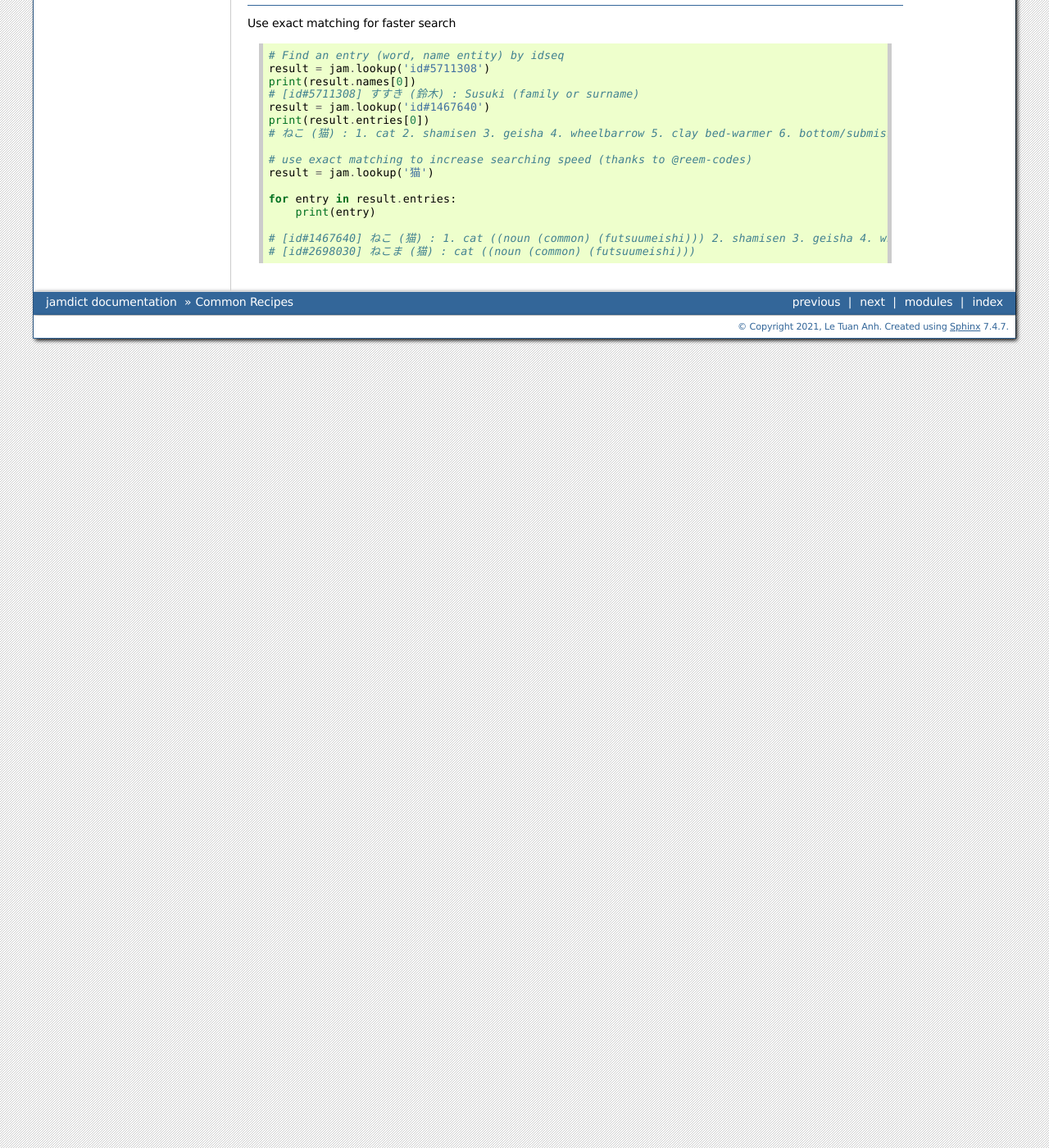
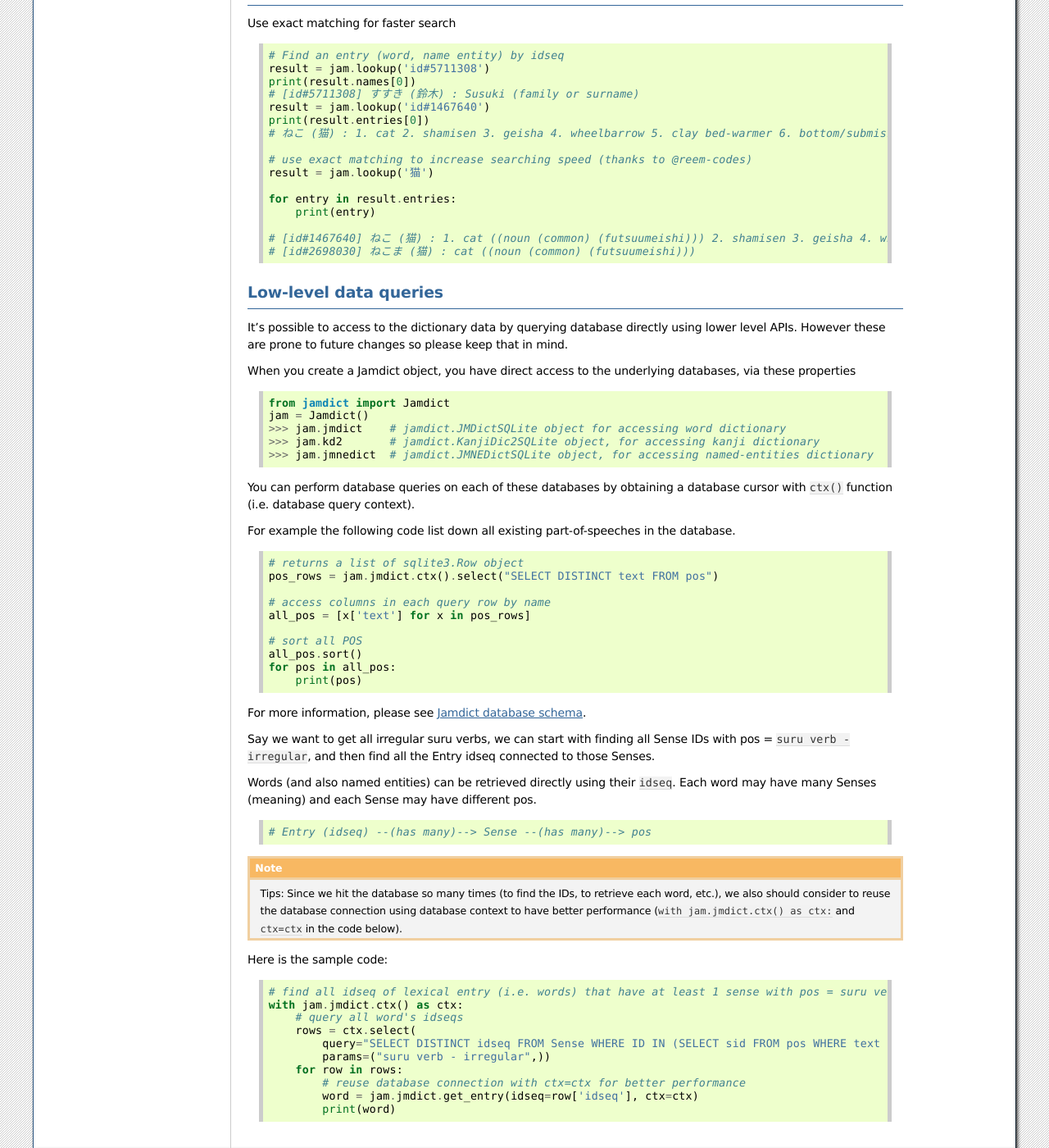
Before and after one commit to neocl/jamdict, a Sphinx documentation site: the page built from docs/recipes.rst, in a window 1280 px wide and 1400 px high, scrolled down 1286 px. Shown: the whole window at 82% size. Built offline with Sphinx 7.4.7, drawn with Linux system fonts in a browser that asks for light colours; some of the changed text lies outside the part shown.

Commit message:
add low level query tutorial

```diff
--- a/docs/recipes.rst
+++ b/docs/recipes.rst
@@ -98,3 +98,73 @@ Use exact matching for faster search
 
    # [id#1467640] ねこ (猫) : 1. cat ((noun (common) (futsuumeishi))) 2. shamisen 3. geisha 4. wheelbarrow 5. clay bed-warmer 6. bottom/submissive partner of a homosexual relationship
    # [id#2698030] ねこま (猫) : cat ((noun (common) (futsuumeishi)))
+
+Low-level data queries
+----------------------
+
+It’s possible to access to the dictionary data by querying database directly using lower level APIs.
+However these are prone to future changes so please keep that in mind.
+
+When you create a Jamdict object, you have direct access to the
+underlying databases, via these properties
+
+.. code:: python
+
+   from jamdict import Jamdict
+   jam = Jamdict()
+   >>> jam.jmdict    # jamdict.JMDictSQLite object for accessing word dictionary
+   >>> jam.kd2       # jamdict.KanjiDic2SQLite object, for accessing kanji dictionary
+   >>> jam.jmnedict  # jamdict.JMNEDictSQLite object, for accessing named-entities dictionary
+
+You can perform database queries on each of these databases by obtaining
+a database cursor with ``ctx()`` function (i.e. database query context).
+
+For example the following code list down all existing part-of-speeches
+in the database.
+
+.. code:: python
+
+   # returns a list of sqlite3.Row object
+   pos_rows = jam.jmdict.ctx().select("SELECT DISTINCT text FROM pos")
+
+   # access columns in each query row by name
+   all_pos = [x['text'] for x in pos_rows]
+
+   # sort all POS
+   all_pos.sort()
+   for pos in all_pos:
+       print(pos)
+
+For more information, please see `Jamdict database schema </_static/jamdict_db_schema.png>`_.
+
+Say we want to get all irregular suru verbs, we can start with finding
+all Sense IDs with pos = ``suru verb - irregular``, and then find all the
+Entry idseq connected to those Senses.
+
+Words (and also named entities) can be retrieved directly using their ``idseq``.
+Each word may have many Senses (meaning) and each Sense may have different pos.
+
+::
+
+   # Entry (idseq) --(has many)--> Sense --(has many)--> pos
+
+.. note::
+   Tips: Since we hit the database so many times (to find the IDs, to retrieve
+   each word, etc.), we also should consider to reuse the database
+   connection using database context to have better performance
+   (``with jam.jmdict.ctx() as ctx:`` and ``ctx=ctx`` in the code below).
+
+Here is the sample code:
+
+.. code:: python
+
+   # find all idseq of lexical entry (i.e. words) that have at least 1 sense with pos = suru verb - irregular
+   with jam.jmdict.ctx() as ctx:
+       # query all word's idseqs
+       rows = ctx.select(
+           query="SELECT DISTINCT idseq FROM Sense WHERE ID IN (SELECT sid FROM pos WHERE text = ?) LIMIT 10000",
+           params=("suru verb - irregular",))
+       for row in rows:
+           # reuse database connection with ctx=ctx for better performance
+           word = jam.jmdict.get_entry(idseq=row['idseq'], ctx=ctx)
+           print(word)
```
